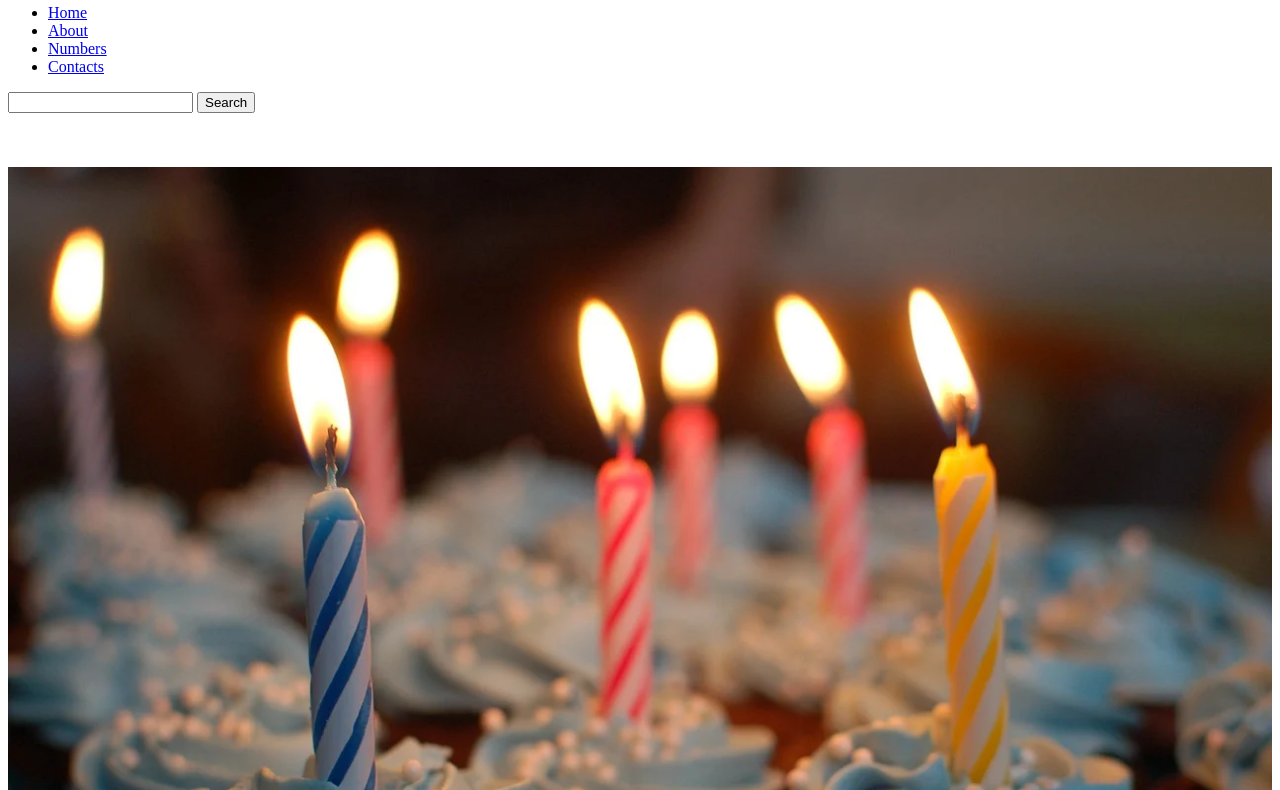
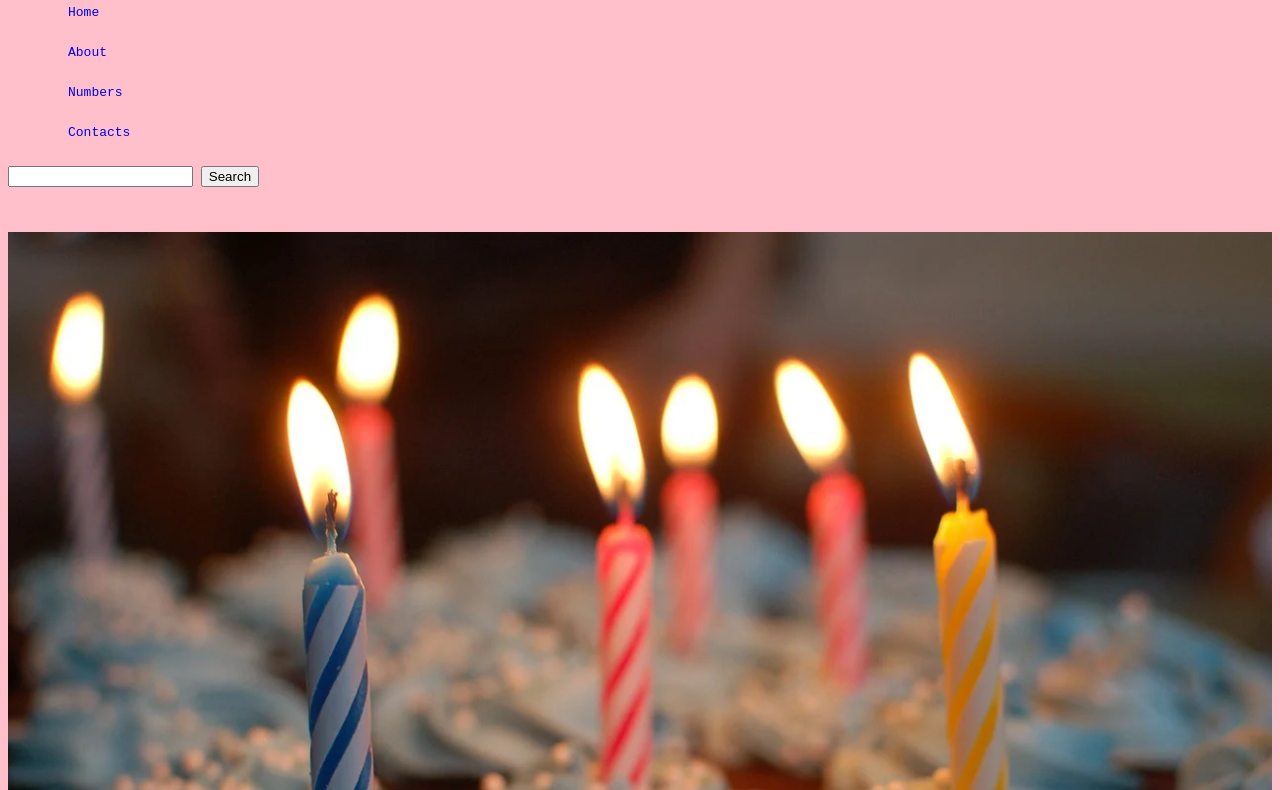
Before and after one commit to Jay2696Jay/new, a plain HTML site: page numbers.html in a window 1280 px wide. Shown: the part 201-991 px from the top of the page. Drawn offline with Linux system fonts and the light colour scheme; files whose address does not match are found by name.

Commit message:
Update numbers.html

```diff
--- a/numbers.html
+++ b/numbers.html
@@ -6,6 +6,7 @@
     <meta http-equiv="X-UA-Compatible" content="IE=edge">
     <meta name="viewport" content="width=device-width, initial-scale=1.0">
     <title>Numbers</title>
+     <link rel="stylesheet" href="syle.css">
 </head>
 
 <body>
```
